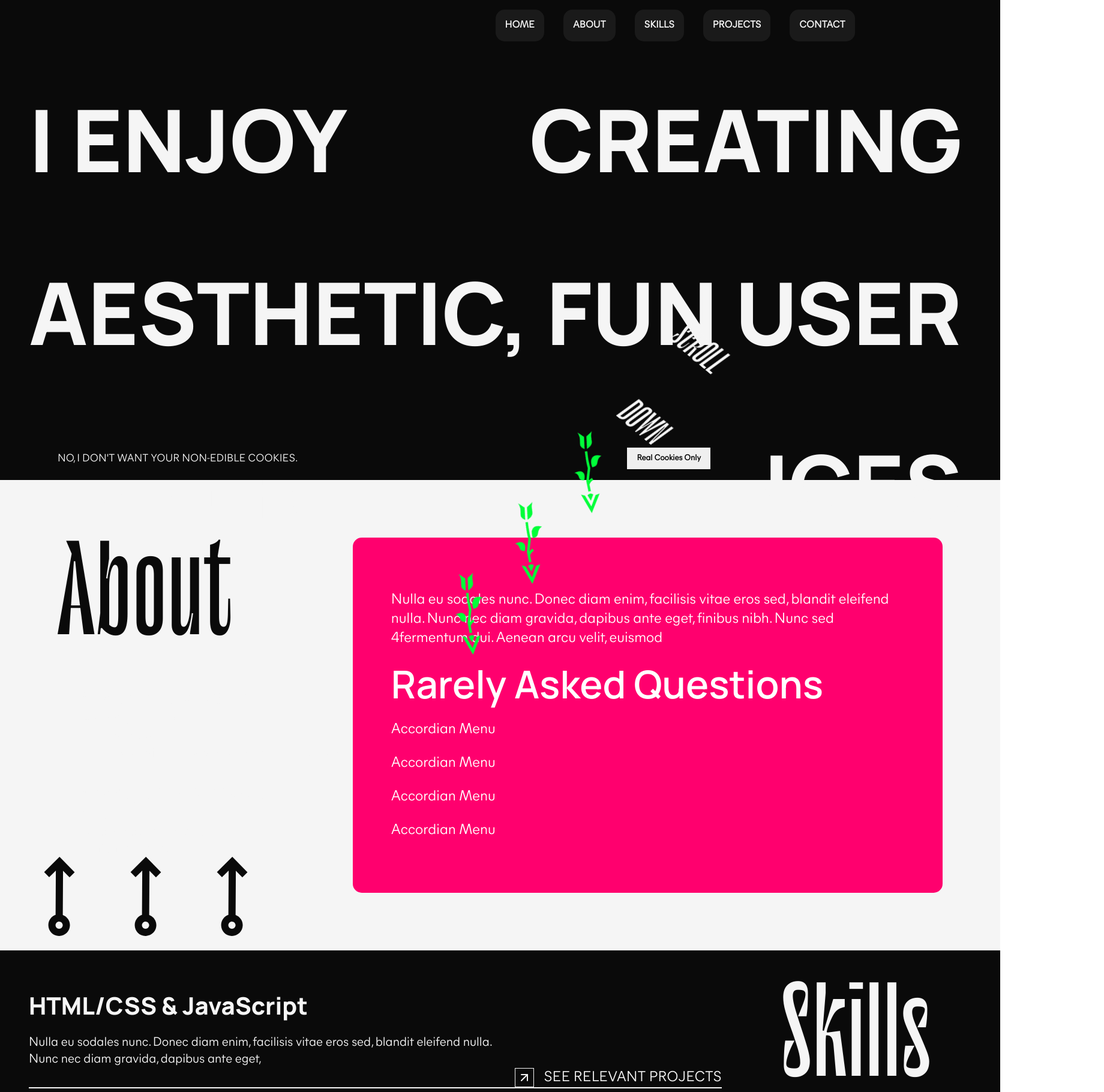
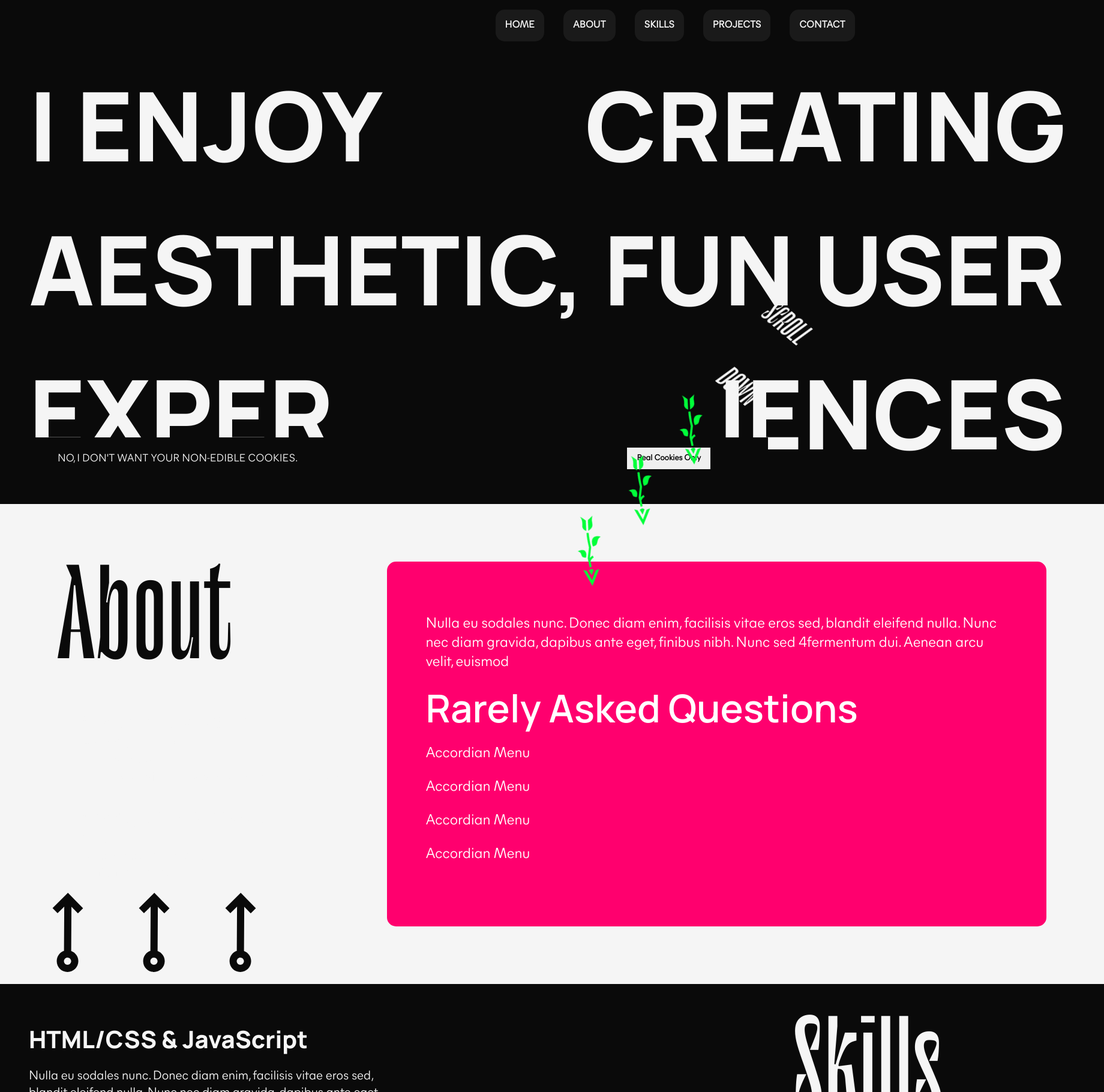
Before and after one commit to bravoosonja/website, a Next.js app: page / in a window 1280 px wide. Shown: the top 1820 px of the page at 60% size, 1840 px wide, since content can reach past the window. Built offline with nearby package versions, Linux system fonts and the light colour scheme.

Commit message:
Update skills page width

```diff
--- a/styles/components/banner.module.scss
+++ b/styles/components/banner.module.scss
@@ -3,7 +3,7 @@
 .container {
   padding: 3rem;
   width: 100%;
-  height: 95vh;
+  height: 100vh;
   background: $dark-background;
   box-sizing: border-box;
 
@@ -18,8 +18,8 @@
     width: 100%;
 
     h2 {
-      font-size: 9rem;
-      line-height: 2;
+      font-size: 10rem;
+      line-height: 1.5;
       font-weight: 800;
     }
 
@@ -41,7 +41,7 @@
         position: relative;
         top: 34vh;
         right: 50vw;
-        transform: scale(7) rotate(40deg);
+        transform: scale(6) rotate(40deg);
         z-index: 50;
         // margin: 0 auto;
         background: transparent;
--- a/styles/pages/about.module.scss
+++ b/styles/pages/about.module.scss
@@ -2,7 +2,7 @@
 
 .container {
   width: 100%;
-  height: 100%;
+  height: 100vh;
   padding: 3rem;
   background-color: $light-background;
 
@@ -47,7 +47,7 @@
       .arrows {
         position: relative;
         left: 25%;
-        top: 9%;
+        top: 12%;
         color: $light-text;
         transform: scale(9);
         width: fit-content;
--- a/styles/pages/skills.module.scss
+++ b/styles/pages/skills.module.scss
@@ -1,22 +1,25 @@
 @import "../variables.module.scss";
 
 .container {
+  height: 100%;
   width: 100%;
-  height: 100%;
   padding: 3rem;
   background-color: $dark-background;
 
   .wrapper {
+    height: 100%;
     width: 100%;
     color: $dark-text;
     display: grid;
-    grid-template-columns: 3fr 1fr;
+    grid-template-columns: 3fr 2fr;
     grid-template-areas: "content title";
-    grid-gap: 2rem;
+    grid-gap: 1rem;
     background-color: $dark-background;
 
     .contentContainer {
       grid-area: "content";
+
+      background-color: $dark-background;
 
       .content {
         margin-top: 1rem;
@@ -27,7 +30,7 @@
         }
 
         .text {
-          width: 70%;
+          width: 60%;
           h6 {
             font-size: 1.7rem;
             font-weight: bold;
@@ -82,6 +85,7 @@
       z-index: 5;
       display: grid;
       justify-content: center;
+      margin: 0;
 
       h1 {
         color: $dark-text;
```
